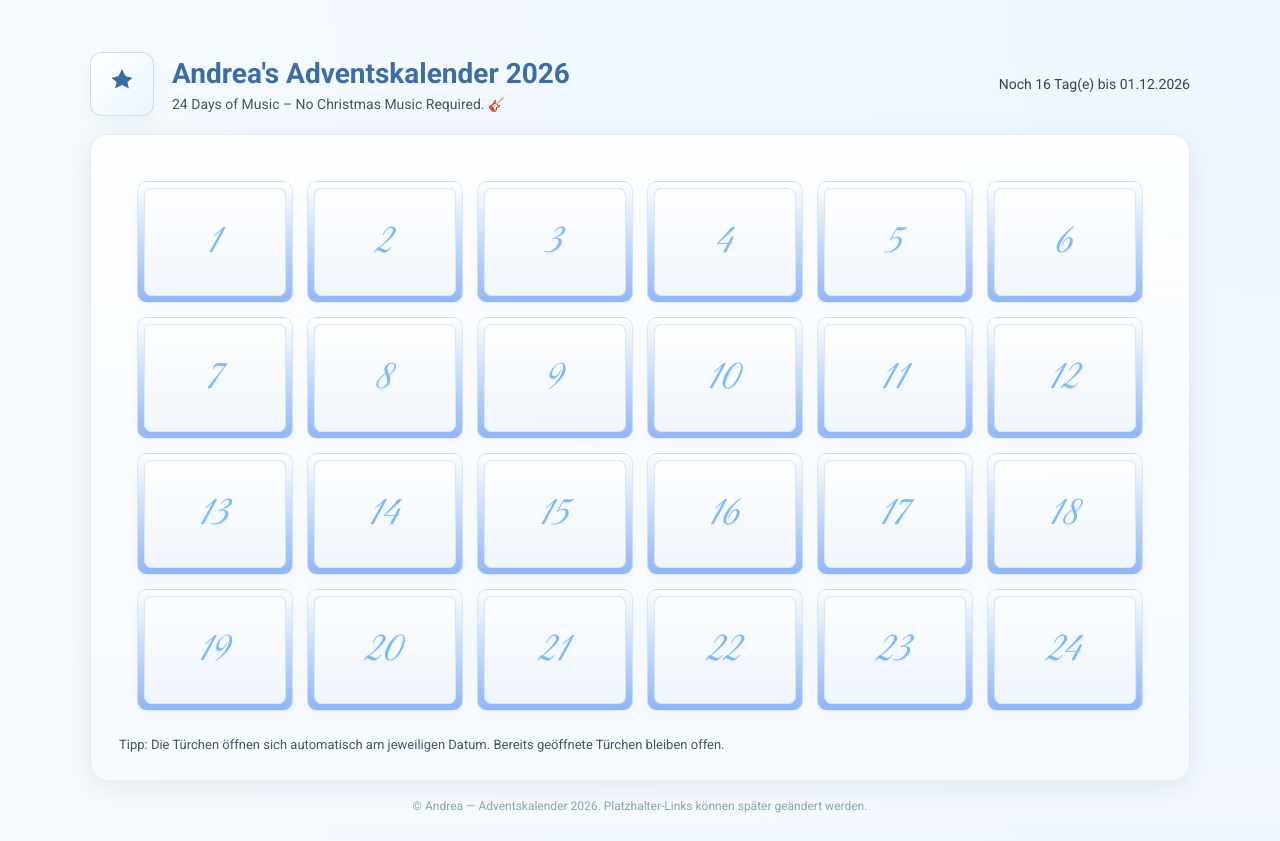
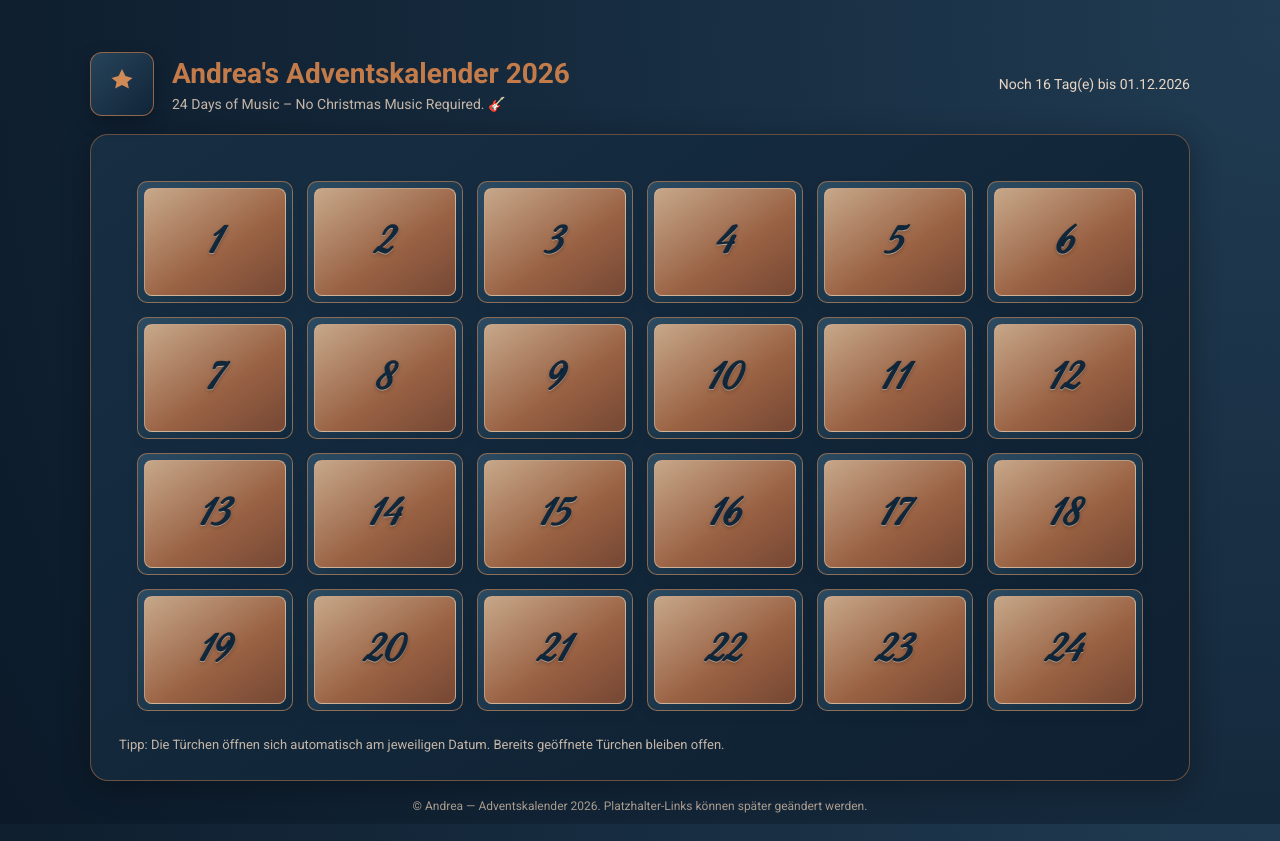
Before and after one commit to Andrea-ai-art/Adventskalender-2026, a plain HTML site: page index.html in a window 1280 px wide. Drawn offline with Linux system fonts and the light colour scheme.

Commit message:
Revamp styles and colors in index.html

```diff
--- a/index.html
+++ b/index.html
@@ -9,25 +9,25 @@
 
 <style>
   :root{
-    --bg:#f7fbff;
-    --panel:#ffffff;
-    --accent:#3b6ea5; /* blau */
-    --metal:#c9d6df;  /* silber */
-    --gold:#d4caa7;
-    --shadow:rgba(15,25,40,0.08);
+    --bg:#0b1928;
+    --panel:#172b3e;
+    --accent:#c47b4a; /* kupfer */
+    --metal:#29445a;  /* nachtblau */
+    --gold:#e0ad78;
+    --shadow:rgba(0,0,0,0.32);
   }
-  html,body{height:100%;margin:0;font-family:Roboto,system-ui,Segoe UI,Arial; background: radial-gradient(circle at top right, #eef6ff, var(--bg)); color:#123; }
+  html,body{height:100%;margin:0;font-family:Roboto,system-ui,Segoe UI,Arial; background: radial-gradient(circle at top right, #203b52, var(--bg)); color:#f2e6d8; }
   .wrap{max-width:1100px;margin:24px auto;padding:28px;}
   header{display:flex;align-items:center;gap:18px}
   .title{
     font-size:28px;color:var(--accent);font-weight:700;
   }
-  .subtitle{color:#456; font-size:14px;margin-top:6px}
+   .subtitle{color:#c5b6a8; font-size:14px;margin-top:6px}
   .frame{
     margin-top:18px;
-    background:linear-gradient(180deg, rgba(255,255,255,0.8), rgba(245,250,255,0.95));
+    background:linear-gradient(145deg, #172e43, #0e2031);
     border-radius:18px;padding:28px; box-shadow: 0 6px 30px var(--shadow);
-    border:1px solid rgba(220,225,230,0.6);
+    border:1px solid rgba(196,123,74,0.48);
   }
 
   /* calendar grid */
@@ -43,33 +43,35 @@
   .door{
     position:relative;
     height:120px;
-    background: linear-gradient(180deg,#fff,#4588F8);
+    background: linear-gradient(145deg,#31536b,#10283c);
     border-radius:10px;
-    border: 1px solid rgba(200,210,220,0.8);
+    border: 1px solid rgba(212,145,94,0.75);
     display:flex;align-items:center;justify-content:center;
     box-shadow: 0 6px 18px rgba(0,0,0,0.05);
     cursor:pointer; perspective:900px;
     overflow:visible;
   }
-  .door.locked{cursor:default; opacity:0.6; filter:grayscale(0.05);}
+  .door.locked{cursor:default; opacity:0.82; filter:grayscale(0.02);}
 
   /* number style (verschnörkelt) */
   .num{
     font-family:'Great Vibes', serif;
-    font-size:44px;
-    color: #1E90FF;
-    text-shadow: 0 2px 0 rgba(0,0,0,0.05);
+    font-size:46px;
+    font-weight:700;
+    color: #10283c;
+    -webkit-text-stroke: 0.35px rgba(7,20,32,0.65);
+    text-shadow: 0 1px 0 rgba(255,235,211,0.72), 0 2px 4px rgba(0,0,0,0.28);
   }
 
   /* inner door flap (for animation) */
   .flap{
     position:absolute; inset:6px; border-radius:8px;
-    background: linear-gradient(180deg,#fff,#eaf2fb);
+    background: linear-gradient(145deg,#f0c49a,#b96f45 58%,#8d4f32);
     transform-origin:left center;
     transition: transform 600ms cubic-bezier(.2,.9,.2,1), box-shadow 400ms;
     display:flex; align-items:center; justify-content:center;
     backface-visibility:hidden;
-    border:1px solid rgba(200,210,220,0.9);
+    border:1px solid rgba(255,220,185,0.72);
   }
   .door.open .flap{
     transform: rotateY(-140deg) translateX(-6px);
@@ -79,32 +81,32 @@
   /* reveal panel (behind the flap) */
   .panel{
     position:absolute; inset:6px; border-radius:8px;
-    background: linear-gradient(180deg, rgba(240,246,255,0.9), rgba(250,252,255,0.95));
+    background: linear-gradient(145deg, #1c354a, #102538);
     display:flex; align-items:center; justify-content:center;
     padding:10px; text-align:center;
-    font-size:13px; color:#234; box-shadow: inset 0 1px 0 rgba(255,255,255,0.6);
-    border:1px dashed rgba(180,200,220,0.6);
+    font-size:13px; color:#f3e5d7; box-shadow: inset 0 1px 0 rgba(255,255,255,0.12);
+    border:1px dashed rgba(205,145,99,0.65);
   }
 
-  .hint{font-size:13px;color:#456; margin-top:8px}
-  .countdown{font-weight:500;color:#234; margin-left:auto; text-align:right}
+   .hint{font-size:13px;color:#c5b6a8; margin-top:8px}
+  .countdown{font-weight:500;color:#ead7c5; margin-left:auto; text-align:right}
 
   /* modal */
   .modal{
     position:fixed; inset:0; display:none; align-items:center; justify-content:center;
-    background:rgba(6,10,20,0.45); z-index:60;
+    background:rgba(3,9,16,0.78); z-index:60;
   }
   .modal .box{
     width:min(720px,92%); background:var(--panel); border-radius:12px; padding:20px; box-shadow:0 14px 40px rgba(0,0,0,0.45);
-    border:1px solid rgba(220,225,230,0.7);
+    border:1px solid rgba(196,123,74,0.55);
   }
   .modal h3{margin:0 0 12px 0; color:var(--accent)}
-  .modal p{margin:8px 0;color:#334}
+  .modal p{margin:8px 0;color:#e6d8ca}
   .btn{display:inline-block;background:var(--accent);color:#fff;padding:10px 14px;border-radius:8px;text-decoration:none;margin:6px 6px 0 0;}
-  .btn.secondary{background:#fff;color:var(--accent);border:1px solid rgba(0,0,0,0.06)}
+  .btn.secondary{background:#20384c;color:#f0c49a;border:1px solid rgba(196,123,74,0.55)}
 
-  footer{margin-top:18px;color:#6a7890;font-size:13px; text-align:center}
-  .tiny{font-size:12px;color:#8aa}
+  footer{margin-top:18px;color:#a99b8e;font-size:13px; text-align:center}
+  .tiny{font-size:12px;color:#a99b8e}
 
   /* Sanfter Einblendeeffekt für den Text */
 .fade-in {
@@ -134,15 +136,15 @@
 .snowflake {
   position: absolute;
   top: -10px;
-  color: #cfe8ff; /* sanftes Eisblau */
+  color: #e8c09e; /* warmer Kupferschimmer */
   font-size: 1.2em;
   user-select: none;
   pointer-events: none;
   opacity: 0.85;
   animation: fall linear infinite, sway ease-in-out infinite;
   text-shadow:
-    0 0 10px rgba(180, 210, 255, 0.8),
-    0 0 20px rgba(220, 240, 255, 0.6),
+    0 0 10px rgba(222, 160, 112, 0.55),
+    0 0 20px rgba(222, 160, 112, 0.32),
     0 0 30px rgba(255, 255, 255, 0.4);
 }
 
@@ -165,8 +167,8 @@
 <body>
   <div class="wrap">
     <header>
-      <div style="width:62px;height:62px;border-radius:12px;background:linear-gradient(135deg,#fff,#eaf6ff);display:flex;align-items:center;justify-content:center;border:1px solid rgba(200,220,230,0.9);box-shadow:0 6px 18px rgba(0,0,0,0.04)">
-        <svg width="36" height="36" viewBox="0 0 24 24" fill="none"><path d="M12 2l2.3 4.7L19 8l-3.4 2.6L16.6 15 12 12.7 7.4 15l1-4.4L5 8l4.7-1.3L12 2z" fill="#3b6ea5"/></svg>
+      <div style="width:62px;height:62px;border-radius:12px;background:linear-gradient(135deg,#27445a,#102438);display:flex;align-items:center;justify-content:center;border:1px solid rgba(196,123,74,0.7);box-shadow:0 6px 18px rgba(0,0,0,0.28)">
+        <svg width="36" height="36" viewBox="0 0 24 24" fill="none"><path d="M12 2l2.3 4.7L19 8l-3.4 2.6L16.6 15 12 12.7 7.4 15l1-4.4L5 8l4.7-1.3L12 2z" fill="#d08a58"/></svg>
       </div>
       <div>
         <div class="title">Andrea's Adventskalender 2026</div>
@@ -299,9 +301,9 @@ function isAllowed(day) {
     if (now < decemberFirst) {
       const difference = decemberFirst - now;
       const days = Math.ceil(difference / (1000 * 60 * 60 * 24));
-      countdownEl.innerHTML = `<div style="font-size:14px;color:#345">Noch ${days} Tag(e) bis 01.12.2026</div>`;
+      countdownEl.innerHTML = `<div style="font-size:14px;color:#ead7c5">Noch ${days} Tag(e) bis 01.12.2026</div>`;
     } else {
-      countdownEl.innerHTML = '<div style="font-size:14px;color:#345">Viel Spaß – öffne ein Türchen!</div>';
+      countdownEl.innerHTML = '<div style="font-size:14px;color:#ead7c5">Viel Spaß – öffne ein Türchen!</div>';
     }
   }
 
@@ -440,7 +442,7 @@ modal.style.display = 'flex';
     position: absolute;
     top: -2em; /* Start leicht oberhalb */
     font-size: 1.2em;
-    color: #b0c4de;
+    color: #d9a77e;
     user-select: none;
     pointer-events: none;
     animation-name: fall, sway, rotate;
```
